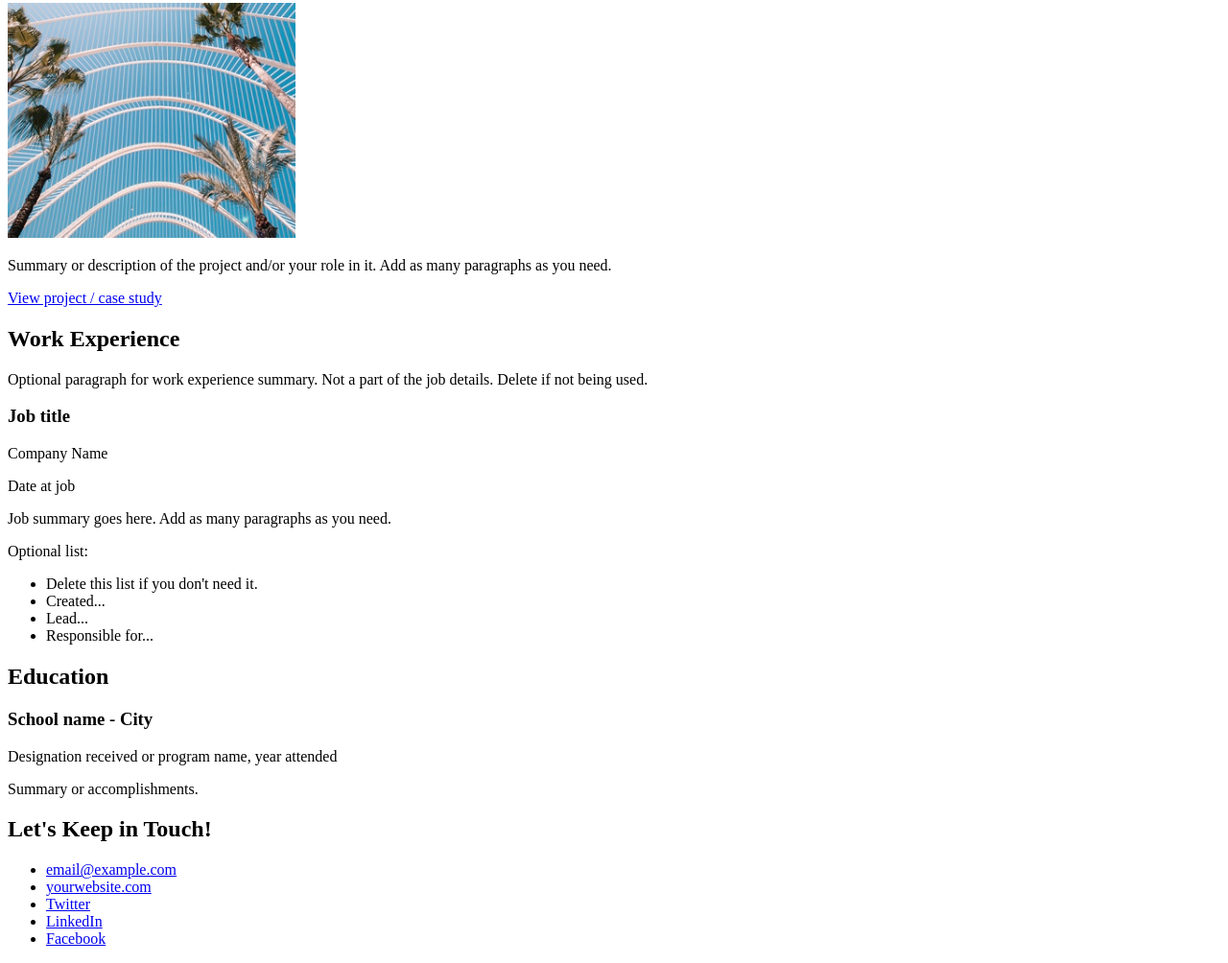
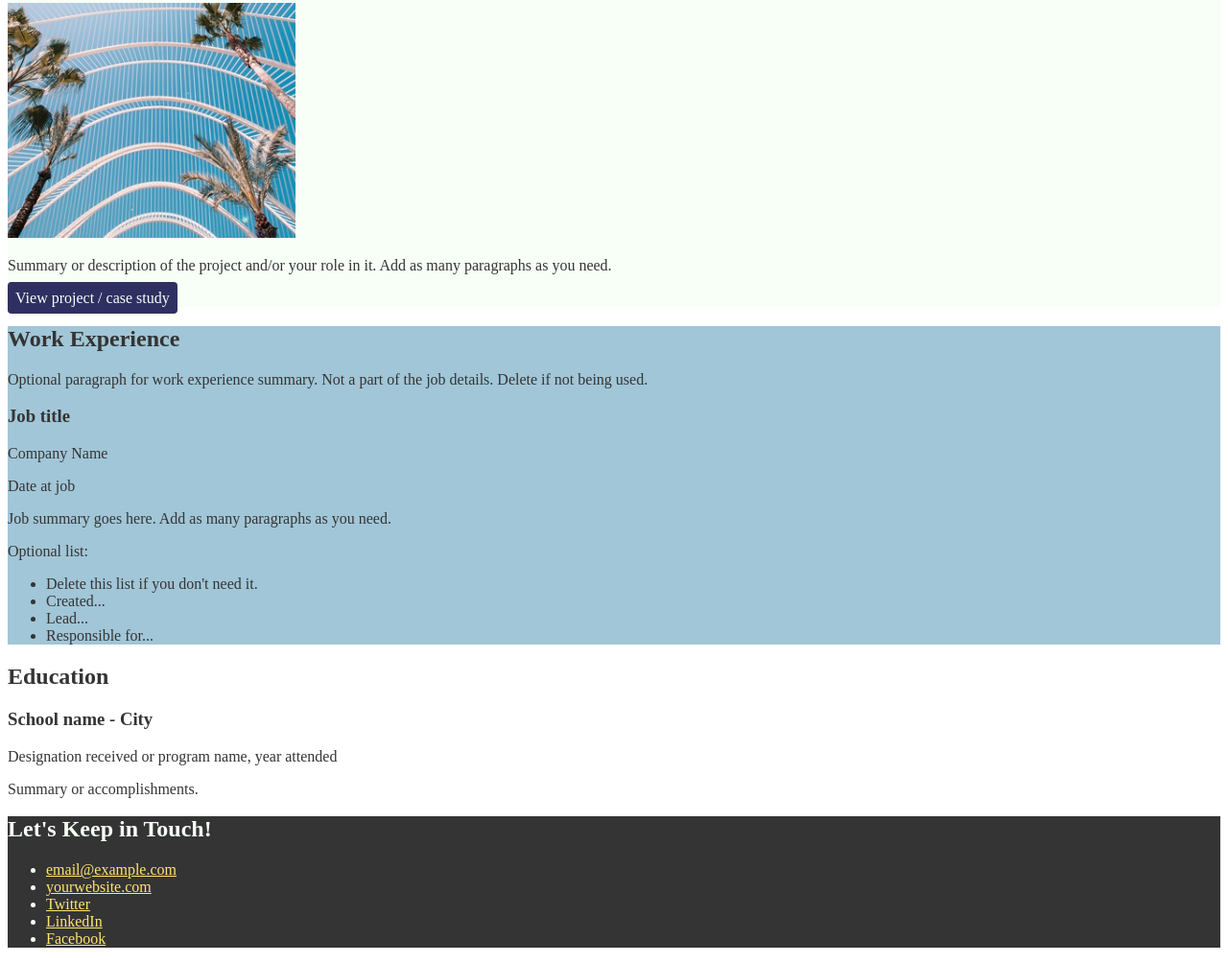
Before and after one commit to rednguyen/sample-portfolio, a plain HTML site: page index.html in a window 1280 px wide. Shown: the part 338-1342 px from the top of the page at 96% size. Drawn offline with Linux system fonts and the light colour scheme.

Commit message:
Update Color

```diff
--- a/css/styles.css
+++ b/css/styles.css
@@ -1,3 +1,64 @@
+/*Global Style
+------------------------------------*/
+body {
+    color: #343434
+}
 img {
     width: 300px;
 }
+a {
+    color: #FFE66D;
+}
+a:hover {
+    text-decoration: none;
+}
+
+/*Profile
+------------------------------------*/
+header {
+    background:  #2F3061;
+    color: #F7FFF7
+}
+
+
+/*Project
+------------------------------------*/
+.projects{
+    background: #F7fff7
+}
+
+.projects a{
+    color: #2F3061;
+}
+
+.projects .btn{
+    color: #F7FFF7;
+    background: #2F3061;
+    text-decoration: none;
+    padding: 8px;
+    border-radius: 4px;
+}
+
+.projects .btn:hover{
+    background: rgba(47, 48, 97, 80%);
+}
+
+
+
+/*Work Experience
+------------------------------------*/
+.work-experience {
+    background: #A1C6D7;
+}
+
+/*Education
+------------------------------------*/
+
+
+
+/*Contact Info
+------------------------------------*/
+footer {
+    background-color: #343434;
+    color: #F7FFF7
+}
--- a/index.html
+++ b/index.html
@@ -18,7 +18,7 @@
       </header>
 
       <!-- ********************  PROJECTS / PORTFOLIO  ********************* -->
-      <section>
+      <section class="projects">
         <h2>Featured Projects</h2>
         <p>View selected projects below. More information can be found at <a href="http://christinatruong.com">christinatruong.com</a>.</p>
 
@@ -27,13 +27,13 @@
           <h3>Project Name</h3>
           <img src="images/thumbnail-3.jpg" alt="description of image">
           <p>Summary or description of the project and/or your role in it. Add as many paragraphs as you need.</p>
-          <a href="#" target="_blank">View project / case study</a>
+          <a class="btn" href="#" target="_blank">View project / case study</a>
         </section>
         <!-- End of Project block. -->
       </section>
 
       <!-- ***********************  WORK EXPERIENCE  *********************** -->
-      <section>
+      <section class="work-experience">
         <h2>Work Experience</h2>
         <p>Optional paragraph for work experience summary. Not a part of the job details. Delete if not being used.</p>
 
@@ -55,7 +55,7 @@
       </section>
 
       <!-- ******************  EDUCATION & CERTIFICATIONS ****************** -->
-      <section>
+      <section class=education>
         <h2>Education</h2>
 
         <!-- Copy this whole <section> block to add more schools. -->
```
